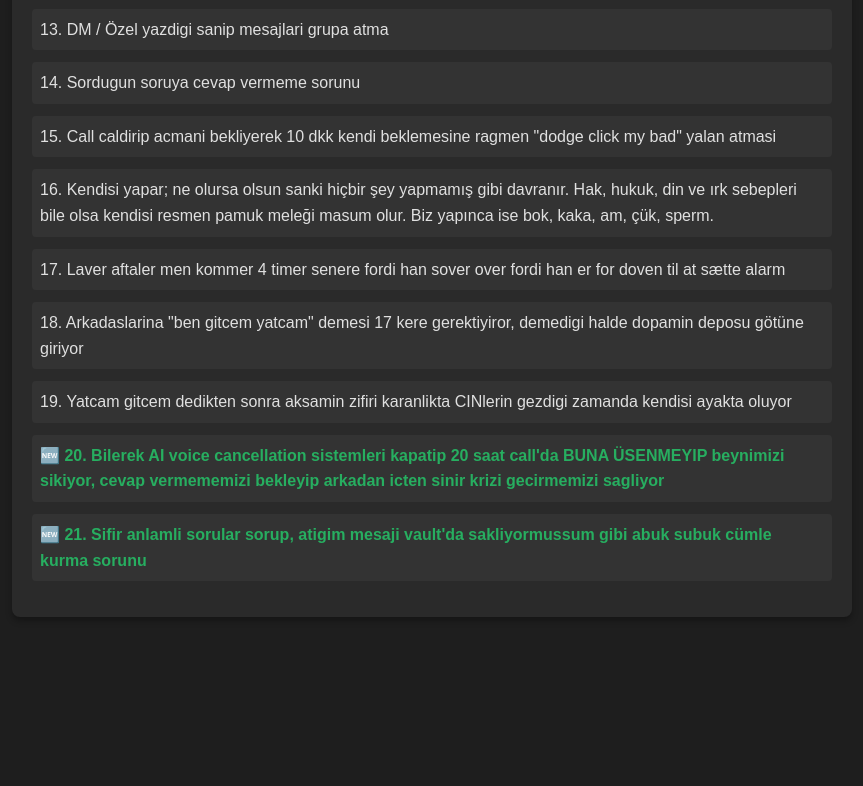
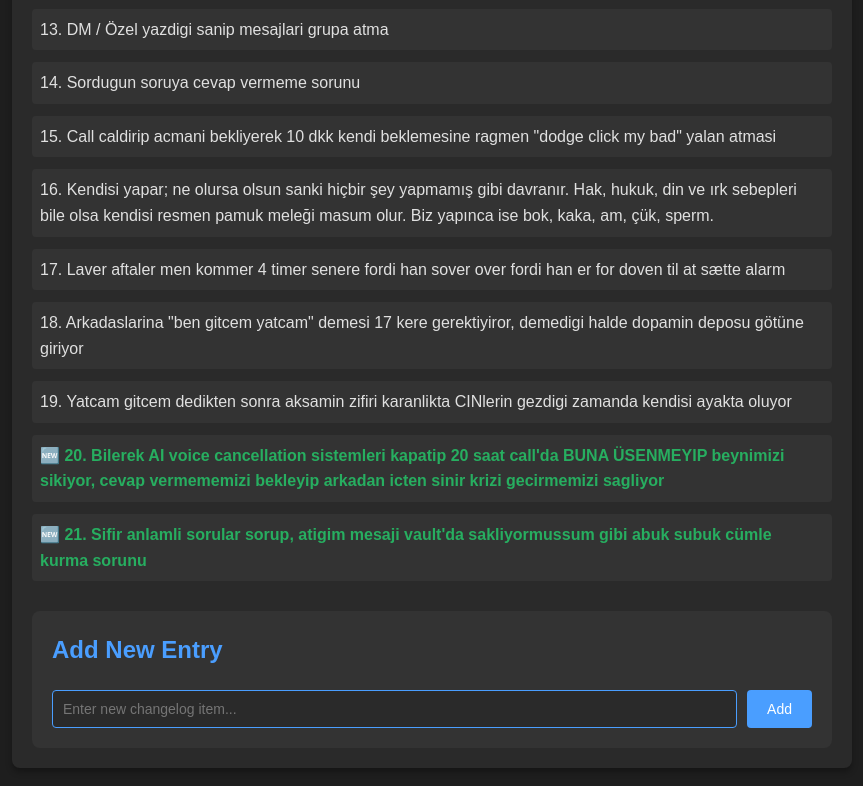
Before and after one commit to br34k3r-tech/the-izzet-list, a plain HTML site: page index.html in a window 1280 px wide. Shown: the part 856-1642 px from the top of the page, without its empty margins (208-1071 px from the left). Before the commit the page ends 1493 px from the top, so only its background shows below. Drawn offline with Linux system fonts and the light colour scheme.

Commit message:
Update index.html

```diff
--- a/index.html
+++ b/index.html
@@ -61,24 +61,56 @@
             color: #27ae60;
             font-weight: bold;
         }
-        .badge {
-            display: inline-block;
-            background-color: #e74c3c;
+        .add-section {
+            margin-top: 30px;
+            padding: 20px;
+            background-color: #333;
+            border-radius: 8px;
+        }
+        .add-section h2 {
+            color: #4a9eff;
+            margin-top: 0;
+        }
+        .input-group {
+            display: flex;
+            gap: 10px;
+            margin-top: 15px;
+        }
+        input[type="text"] {
+            flex: 1;
+            padding: 10px;
+            background-color: #2a2a2a;
+            border: 1px solid #4a9eff;
+            border-radius: 4px;
+            color: #e0e0e0;
+            font-size: 14px;
+        }
+        input[type="text"]:focus {
+            outline: none;
+            border-color: #6bb4ff;
+        }
+        button {
+            padding: 10px 20px;
+            background-color: #4a9eff;
+            border: none;
+            border-radius: 4px;
             color: white;
-            padding: 2px 8px;
-            border-radius: 3px;
-            font-size: 0.9em;
-            margin-right: 8px;
+            font-size: 14px;
+            cursor: pointer;
+            transition: background-color 0.2s;
         }
-        .new-badge {
-            background-color: #27ae60;
+        button:hover {
+            background-color: #6bb4ff;
+        }
+        button:active {
+            background-color: #3a8eef;
         }
     </style>
 </head>
 <body>
     <div class="container">
         <h1>Izzet Listesi v4.2 Changelog 7 + Recoloring for the purpose of distinguishing reality from irony.</h1>
-        <ul>
+        <ul id="changelogList">
             <li>🔻 1. Anneye küfür - <span class="irony">IRONY</span></li>
             <li>2. Babaya Argo konusma</li>
             <li>2. Kendi kucuk kardesi ona küfür</li>
@@ -101,6 +133,44 @@
             <li class="new">🆕 20. Bilerek AI voice cancellation sistemleri kapatip 20 saat call'da BUNA ÜSENMEYIP beynimizi sikiyor, cevap vermememizi bekleyip arkadan icten sinir krizi gecirmemizi sagliyor</li>
             <li class="new">🆕 21. Sifir anlamli sorular sorup, atigim mesaji vault'da sakliyormussum gibi abuk subuk cümle kurma sorunu</li>
         </ul>
+
+        <div class="add-section">
+            <h2>Add New Entry</h2>
+            <div class="input-group">
+                <input type="text" id="newEntry" placeholder="Enter new changelog item..." />
+                <button onclick="addEntry()">Add</button>
+            </div>
+        </div>
     </div>
+
+    <script>
+        let nextNumber = 22;
+
+        function addEntry() {
+            const input = document.getElementById('newEntry');
+            const text = input.value.trim();
+
+            if (text === '') {
+                alert('Please enter some text');
+                return;
+            }
+
+            const list = document.getElementById('changelogList');
+            const newItem = document.createElement('li');
+            newItem.className = 'new';
+            newItem.innerHTML = `🆕 ${nextNumber}. ${text}`;
+
+            list.appendChild(newItem);
+
+            nextNumber++;
+            input.value = '';
+        }
+
+        document.getElementById('newEntry').addEventListener('keypress', function(e) {
+            if (e.key === 'Enter') {
+                addEntry();
+            }
+        });
+    </script>
 </body>
 </html>
```
